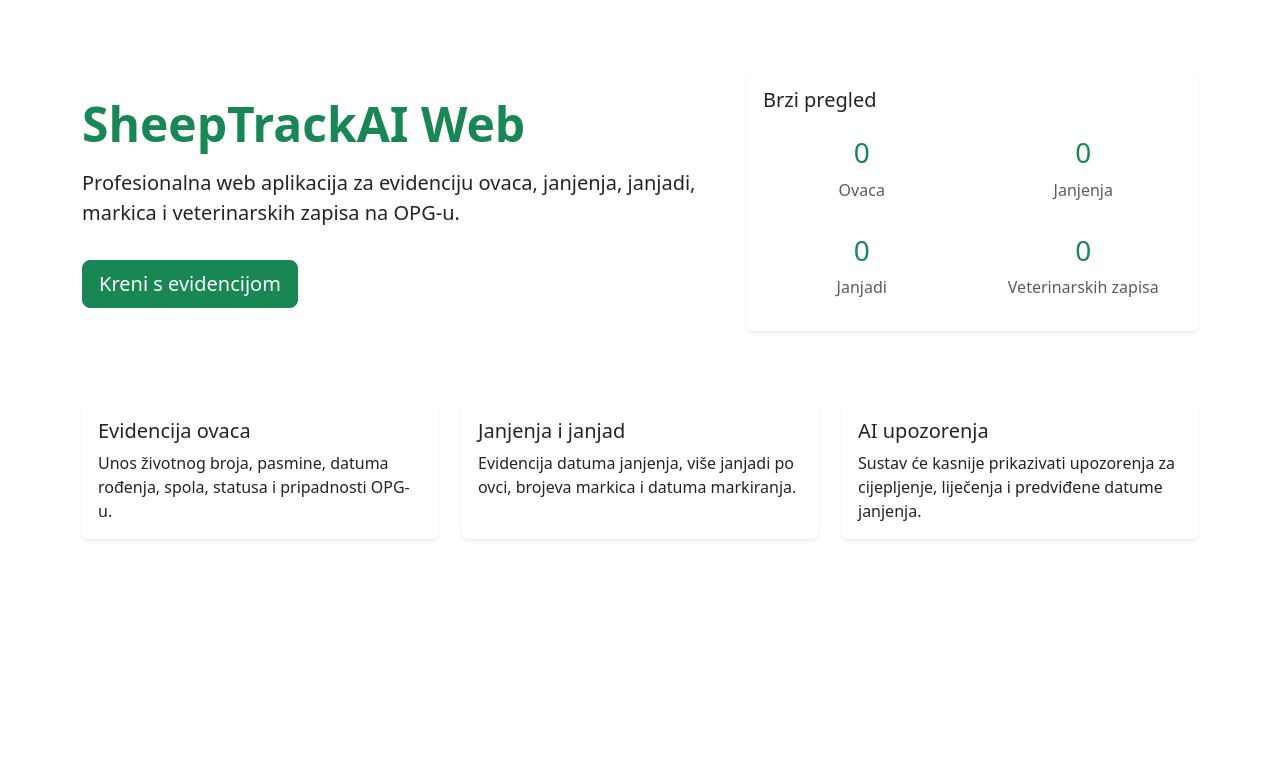
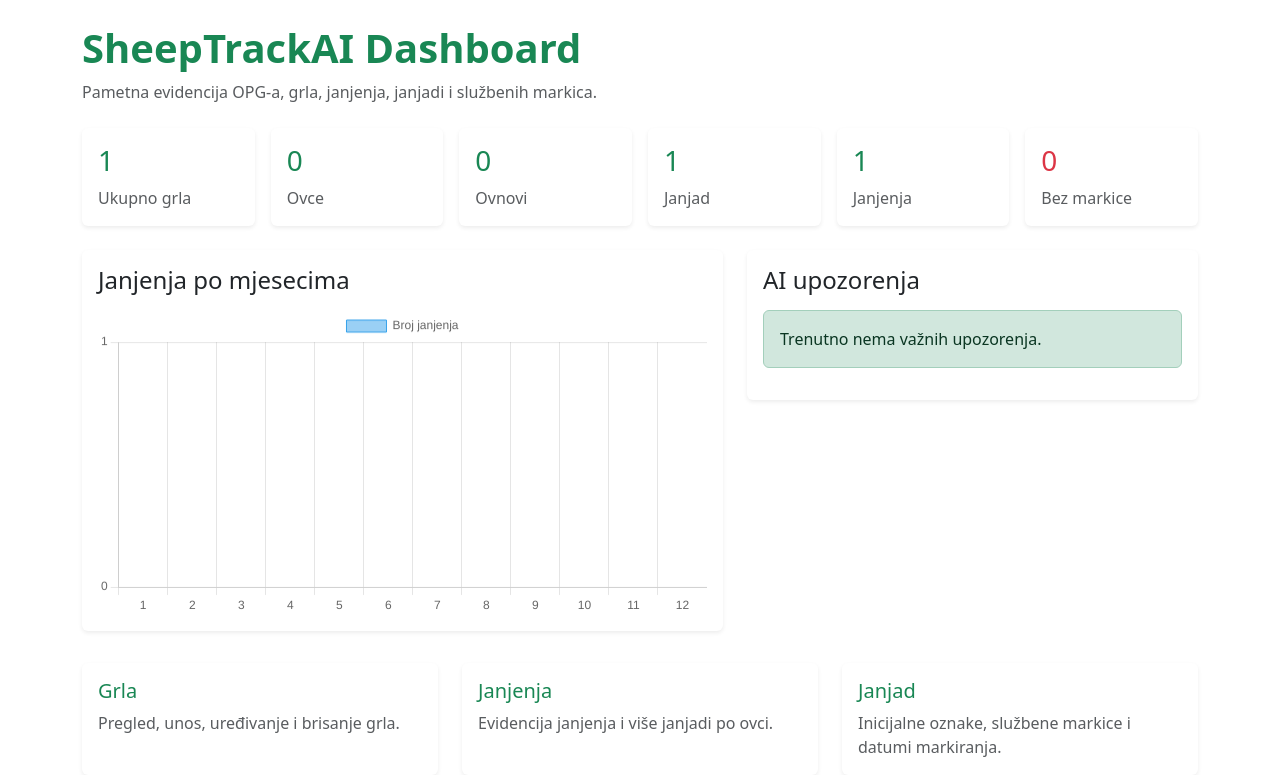
Before and after one commit to lukaper24/SheepTrackAI-Web, a Django app: page / in a window 1280 px wide. Shown: the part 56-831 px from the top of the page. Before the commit the page ends 596 px from the top, so only its background shows below. Run offline with Django 5.2, Linux system fonts and the light colour scheme; a user stored in the database is signed in; tables that the repository leaves empty hold one stand-in row (values such as "Sample post").

Commit message:
Add dashboard statictics and alerts

```diff
--- a/dashboard/views.py
+++ b/dashboard/views.py
@@ -1,7 +1,74 @@
+from datetime import date, timedelta
+from django.db.models import Count
 from django.shortcuts import render
+from django.contrib.auth.decorators import login_required
 
-# Create your views here.
-from django.shortcuts import render
+from farms.models import Farm
+from sheep.models import Sheep
+from lambing.models import Lambing, Lamb
 
+
+@login_required
 def home(request):
-    return render(request, 'home.html')
+    farm = Farm.objects.filter(owner=request.user).first()
+
+    stats = {
+        "total_sheep": 0,
+        "ewes": 0,
+        "rams": 0,
+        "lambs": 0,
+        "lambings": 0,
+        "unmarked_lambs": 0,
+    }
+
+    alerts = []
+    chart_labels = []
+    chart_data = []
+
+    if farm:
+        sheep = Sheep.objects.filter(farm=farm)
+        lambings = Lambing.objects.filter(mother__farm=farm)
+        lambs = Lamb.objects.filter(lambing__mother__farm=farm)
+
+        stats["total_sheep"] = sheep.count()
+        stats["ewes"] = sheep.filter(category="OVCA").count()
+        stats["rams"] = sheep.filter(category="OVAN").count()
+        stats["lambs"] = lambs.count()
+        stats["lambings"] = lambings.count()
+        stats["unmarked_lambs"] = lambs.filter(official_tag="").count()
+
+        if stats["unmarked_lambs"] > 0:
+            alerts.append(f"{stats['unmarked_lambs']} janjadi još nema službenu markicu.")
+
+        old_date = date.today() - timedelta(days=365)
+        inactive_ewes = sheep.filter(category="OVCA").exclude(
+            lambings__lambing_date__gte=old_date
+        ).distinct()
+
+        if inactive_ewes.exists():
+            alerts.append(f"{inactive_ewes.count()} ovaca nije imalo janjenje u zadnjih 12 mjeseci.")
+
+        young_mothers = sheep.filter(
+            sex="Z",
+            birth_date__gt=date.today() - timedelta(days=304)
+        )
+
+        if young_mothers.exists():
+            alerts.append(f"{young_mothers.count()} ženskih grla još nije dovoljno staro za janjenje.")
+
+        for month in range(1, 13):
+            count = lambings.filter(
+                lambing_date__year=date.today().year,
+                lambing_date__month=month
+            ).count()
+
+            chart_labels.append(str(month))
+            chart_data.append(count)
+
+    return render(request, "home.html", {
+        "farm": farm,
+        "stats": stats,
+        "alerts": alerts,
+        "chart_labels": chart_labels,
+        "chart_data": chart_data,
+    })
--- a/templates/home.html
+++ b/templates/home.html
@@ -1,99 +1,186 @@
 {% extends 'base.html' %}
 
-{% block title %}Početna | SheepTrackAI{% endblock %}
+{% block title %}Dashboard | SheepTrackAI{% endblock %}
 
 {% block content %}
 
-<section class="py-5">
-    <div class="row align-items-center">
-        <div class="col-md-7">
-            <h1 class="display-5 fw-bold text-success">
-                SheepTrackAI Web
-            </h1>
+<div class="mb-4">
+    <h1 class="text-success fw-bold">SheepTrackAI Dashboard</h1>
+    <p class="text-muted">
+        Pametna evidencija OPG-a, grla, janjenja, janjadi i službenih markica.
+    </p>
+</div>
 
-            <p class="lead mt-3">
-                Profesionalna web aplikacija za evidenciju ovaca, janjenja,
-                janjadi, markica i veterinarskih zapisa na OPG-u.
-            </p>
+{% if not farm %}
 
-            <a href="#" class="btn btn-success btn-lg mt-3">
-                Kreni s evidencijom
-            </a>
-        </div>
+<div class="alert alert-warning">
+    Prvo dodaj podatke o svom OPG-u kako bi aplikacija mogla prikazivati statistiku.
+</div>
 
-        <div class="col-md-5">
-            <div class="card shadow-sm border-0">
-                <div class="card-body">
-                    <h5 class="card-title">Brzi pregled</h5>
+<a href="{% url 'farm_create' %}" class="btn btn-success">
+    Dodaj OPG
+</a>
 
-                    <div class="row text-center mt-4">
-                        <div class="col-6 mb-3">
-                            <h3 class="text-success">0</h3>
-                            <p class="text-muted">Ovaca</p>
-                        </div>
+{% else %}
 
-                        <div class="col-6 mb-3">
-                            <h3 class="text-success">0</h3>
-                            <p class="text-muted">Janjenja</p>
-                        </div>
+<div class="row g-3 mb-4">
 
-                        <div class="col-6">
-                            <h3 class="text-success">0</h3>
-                            <p class="text-muted">Janjadi</p>
-                        </div>
-
-                        <div class="col-6">
-                            <h3 class="text-success">0</h3>
-                            <p class="text-muted">Veterinarskih zapisa</p>
-                        </div>
-                    </div>
-
-                </div>
+    <div class="col-md-2">
+        <div class="card shadow-sm border-0">
+            <div class="card-body">
+                <h3 class="text-success">{{ stats.total_sheep }}</h3>
+                <p class="mb-0 text-muted">Ukupno grla</p>
             </div>
         </div>
     </div>
-</section>
 
-<section class="mt-4">
-    <div class="row g-4">
+    <div class="col-md-2">
+        <div class="card shadow-sm border-0">
+            <div class="card-body">
+                <h3 class="text-success">{{ stats.ewes }}</h3>
+                <p class="mb-0 text-muted">Ovce</p>
+            </div>
+        </div>
+    </div>
 
-        <div class="col-md-4">
-            <div class="card h-100 shadow-sm border-0">
+    <div class="col-md-2">
+        <div class="card shadow-sm border-0">
+            <div class="card-body">
+                <h3 class="text-success">{{ stats.rams }}</h3>
+                <p class="mb-0 text-muted">Ovnovi</p>
+            </div>
+        </div>
+    </div>
+
+    <div class="col-md-2">
+        <div class="card shadow-sm border-0">
+            <div class="card-body">
+                <h3 class="text-success">{{ stats.lambs }}</h3>
+                <p class="mb-0 text-muted">Janjad</p>
+            </div>
+        </div>
+    </div>
+
+    <div class="col-md-2">
+        <div class="card shadow-sm border-0">
+            <div class="card-body">
+                <h3 class="text-success">{{ stats.lambings }}</h3>
+                <p class="mb-0 text-muted">Janjenja</p>
+            </div>
+        </div>
+    </div>
+
+    <div class="col-md-2">
+        <div class="card shadow-sm border-0">
+            <div class="card-body">
+                <h3 class="text-danger">{{ stats.unmarked_lambs }}</h3>
+                <p class="mb-0 text-muted">Bez markice</p>
+            </div>
+        </div>
+    </div>
+
+</div>
+
+<div class="row g-4">
+
+    <div class="col-md-7">
+        <div class="card shadow-sm border-0">
+            <div class="card-body">
+                <h4 class="mb-3">Janjenja po mjesecima</h4>
+                <canvas id="lambingChart"></canvas>
+            </div>
+        </div>
+    </div>
+
+    <div class="col-md-5">
+        <div class="card shadow-sm border-0">
+            <div class="card-body">
+                <h4 class="mb-3">AI upozorenja</h4>
+
+                {% if alerts %}
+                    {% for alert in alerts %}
+                        <div class="alert alert-warning">
+                            {{ alert }}
+                        </div>
+                    {% endfor %}
+                {% else %}
+                    <div class="alert alert-success">
+                        Trenutno nema važnih upozorenja.
+                    </div>
+                {% endif %}
+
+            </div>
+        </div>
+    </div>
+
+</div>
+
+<div class="row g-4 mt-2">
+
+    <div class="col-md-4">
+        <a href="{% url 'sheep_list' %}" class="text-decoration-none">
+            <div class="card shadow-sm border-0 h-100">
                 <div class="card-body">
-                    <h5 class="card-title">Evidencija ovaca</h5>
-                    <p class="card-text">
-                        Unos životnog broja, pasmine, datuma rođenja, spola,
-                        statusa i pripadnosti OPG-u.
-                    </p>
+                    <h5 class="text-success">Grla</h5>
+                    <p class="text-muted mb-0">Pregled, unos, uređivanje i brisanje grla.</p>
                 </div>
             </div>
-        </div>
+        </a>
+    </div>
 
-        <div class="col-md-4">
-            <div class="card h-100 shadow-sm border-0">
+    <div class="col-md-4">
+        <a href="{% url 'lambing_list' %}" class="text-decoration-none">
+            <div class="card shadow-sm border-0 h-100">
                 <div class="card-body">
-                    <h5 class="card-title">Janjenja i janjad</h5>
-                    <p class="card-text">
-                        Evidencija datuma janjenja, više janjadi po ovci,
-                        brojeva markica i datuma markiranja.
-                    </p>
+                    <h5 class="text-success">Janjenja</h5>
+                    <p class="text-muted mb-0">Evidencija janjenja i više janjadi po ovci.</p>
                 </div>
             </div>
-        </div>
+        </a>
+    </div>
 
-        <div class="col-md-4">
-            <div class="card h-100 shadow-sm border-0">
+    <div class="col-md-4">
+        <a href="{% url 'lamb_list' %}" class="text-decoration-none">
+            <div class="card shadow-sm border-0 h-100">
                 <div class="card-body">
-                    <h5 class="card-title">AI upozorenja</h5>
-                    <p class="card-text">
-                        Sustav će kasnije prikazivati upozorenja za cijepljenje,
-                        liječenja i predviđene datume janjenja.
-                    </p>
+                    <h5 class="text-success">Janjad</h5>
+                    <p class="text-muted mb-0">Inicijalne oznake, službene markice i datumi markiranja.</p>
                 </div>
             </div>
-        </div>
+        </a>
+    </div>
 
-    </div>
-</section>
+</div>
+
+<script src="https://cdn.jsdelivr.net/npm/chart.js"></script>
+
+<script>
+const ctx = document.getElementById("lambingChart");
+
+new Chart(ctx, {
+    type: "bar",
+    data: {
+        labels: {{ chart_labels|safe }},
+        datasets: [{
+            label: "Broj janjenja",
+            data: {{ chart_data|safe }},
+            borderWidth: 1
+        }]
+    },
+    options: {
+        responsive: true,
+        scales: {
+            y: {
+                beginAtZero: true,
+                ticks: {
+                    precision: 0
+                }
+            }
+        }
+    }
+});
+</script>
+
+{% endif %}
 
 {% endblock %}
```
